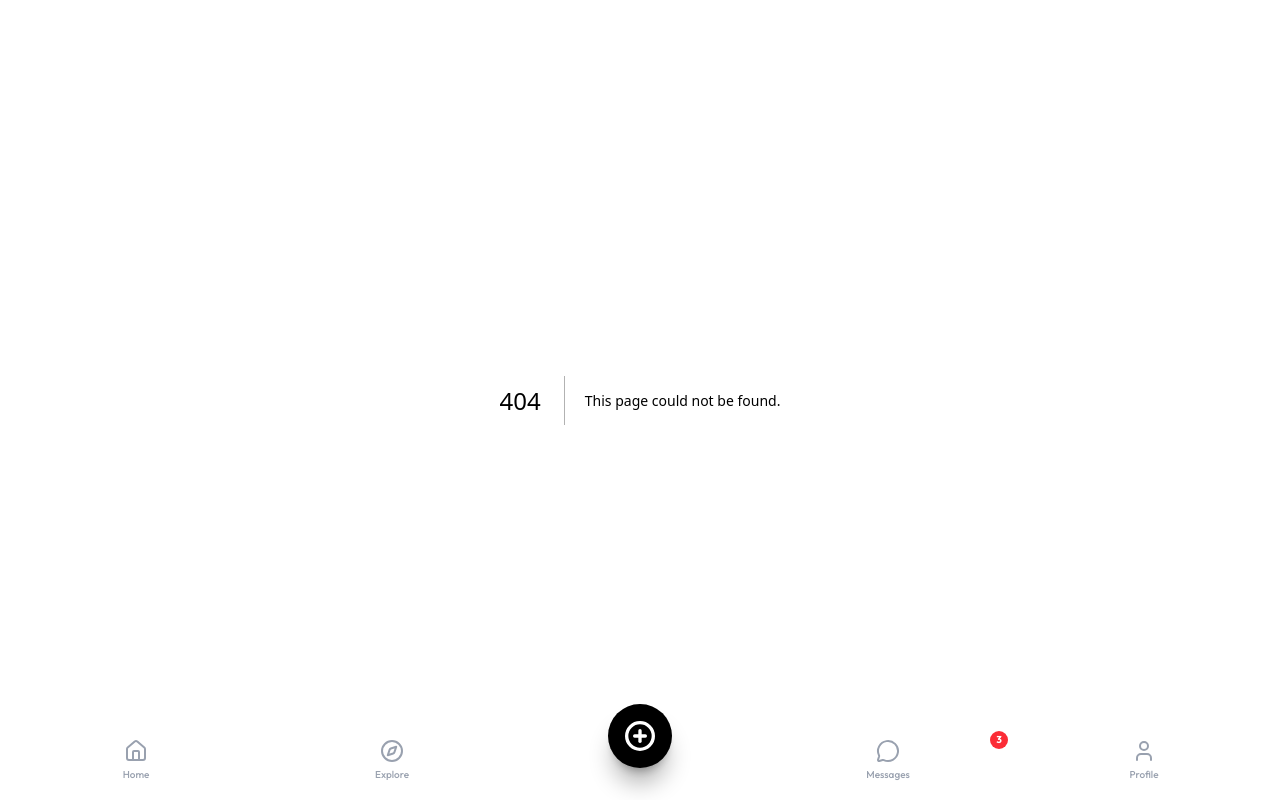
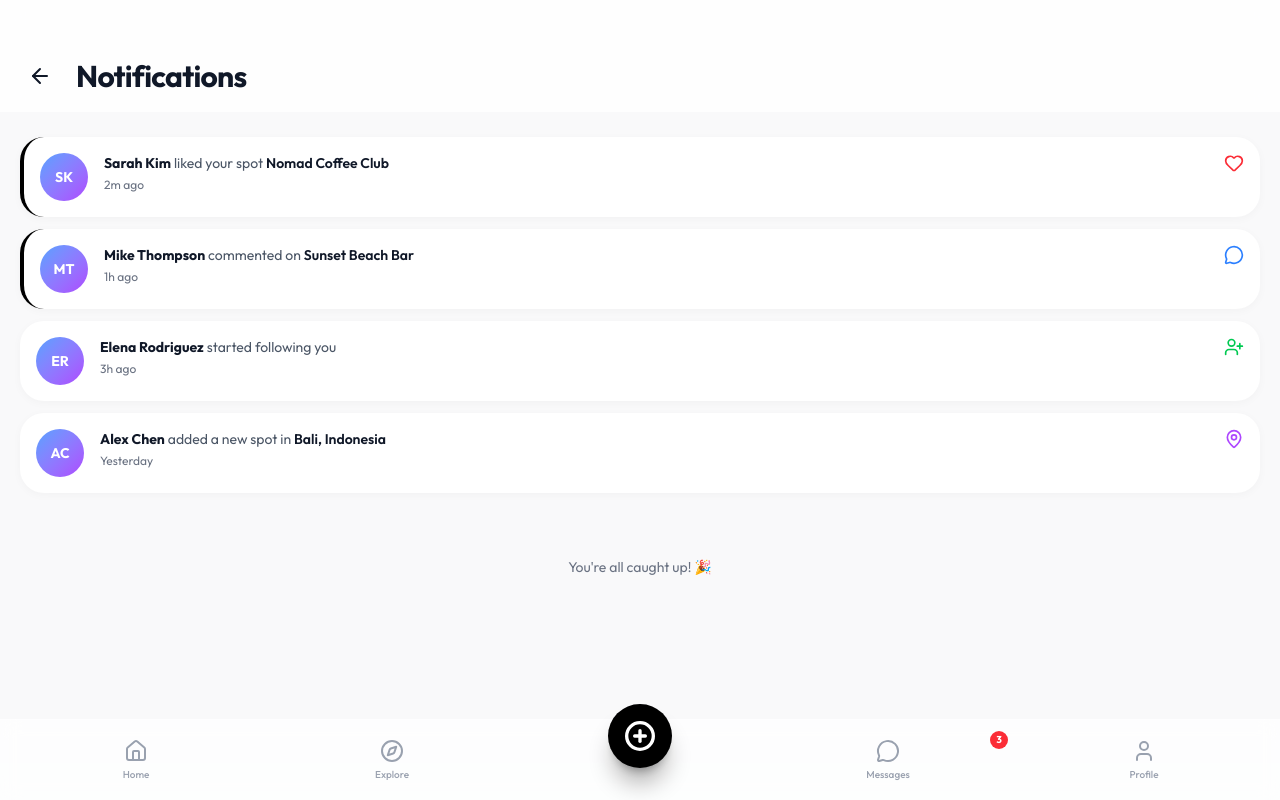
Before and after one commit to brkasarba-source/nomad-spots, a Next.js app: page /notifications in a window 1280 px wide. Before the commit this address had no page. Built offline with nearby package versions, Linux system fonts and the light colour scheme.

Commit message:
Add search, notifications, time-based greeting, and improve UX

```diff
--- a/app/explore/page.tsx
+++ b/app/explore/page.tsx
@@ -15,6 +15,11 @@ export default function Explore() {
         { name: "Barcelona, Spain", slug: "barcelona", spots: 201, image: "https://images.unsplash.com/photo-1583422409516-2895a77efded?q=80&w=800&auto=format&fit=crop" },
         { name: "Cape Town, South Africa", slug: "capetown", spots: 98, image: "https://images.unsplash.com/photo-1580060839134-75a5edca2e99?q=80&w=800&auto=format&fit=crop" },
     ];
+
+    const filteredCities = cities.filter(city => {
+        if (!searchQuery.trim()) return true;
+        return city.name.toLowerCase().includes(searchQuery.toLowerCase());
+    });
 
     return (
         <main className="min-h-screen bg-gray-50/50 pb-28">
@@ -43,8 +48,9 @@ export default function Explore() {
             </header>
 
             <div className="px-5 pt-6">
+                {filteredCities.length > 0 ? (
                     <div className="grid grid-cols-2 gap-4">
-                    {cities.map((city, index) => (
+                        {filteredCities.map((city, index) => (
                             <Link
                                 key={index}
                                 href={`/city/${city.slug}`}
@@ -69,6 +75,11 @@ export default function Explore() {
                             </Link>
                         ))}
                     </div>
+                ) : (
+                    <div className="text-center py-12">
+                        <p className="text-gray-500">No cities found</p>
+                    </div>
+                )}
             </div>
 
             <div className="px-5 mt-8 mb-6">
--- /dev/null
+++ b/app/notifications/page.tsx
@@ -0,0 +1,112 @@
+"use client";
+
+import { ArrowLeft, Heart, MessageCircle, UserPlus, MapPin } from "lucide-react";
+import { useRouter } from "next/navigation";
+
+export default function Notifications() {
+    const router = useRouter();
+
+    const notifications = [
+        {
+            id: 1,
+            type: "like",
+            user: "Sarah Kim",
+            avatar: "SK",
+            action: "liked your spot",
+            spot: "Nomad Coffee Club",
+            time: "2m ago",
+            read: false,
+        },
+        {
+            id: 2,
+            type: "comment",
+            user: "Mike Thompson",
+            avatar: "MT",
+            action: "commented on",
+            spot: "Sunset Beach Bar",
+            time: "1h ago",
+            read: false,
+        },
+        {
+            id: 3,
+            type: "follow",
+            user: "Elena Rodriguez",
+            avatar: "ER",
+            action: "started following you",
+            time: "3h ago",
+            read: true,
+        },
+        {
+            id: 4,
+            type: "spot",
+            user: "Alex Chen",
+            avatar: "AC",
+            action: "added a new spot in",
+            spot: "Bali, Indonesia",
+            time: "Yesterday",
+            read: true,
+        },
+    ];
+
+    const getIcon = (type: string) => {
+        switch (type) {
+            case "like":
+                return <Heart size={20} className="text-red-500" />;
+            case "comment":
+                return <MessageCircle size={20} className="text-blue-500" />;
+            case "follow":
+                return <UserPlus size={20} className="text-green-500" />;
+            case "spot":
+                return <MapPin size={20} className="text-purple-500" />;
+            default:
+                return null;
+        }
+    };
+
+    return (
+        <main className="min-h-screen bg-gray-50/50 pb-28">
+            <header className="sticky top-0 z-40 bg-white/80 backdrop-blur-md border-b border-gray-100/50">
+                <div className="px-5 pt-14 pb-4 flex items-center gap-4">
+                    <button onClick={() => router.back()} className="p-2 hover:bg-gray-100 rounded-full transition-colors">
+                        <ArrowLeft size={24} className="text-gray-900" />
+                    </button>
+                    <h1 className="text-3xl font-bold text-gray-900 tracking-tight">Notifications</h1>
+                </div>
+            </header>
+
+            <div className="px-5 pt-6 space-y-3">
+                {notifications.map((notif) => (
+                    <div
+                        key={notif.id}
+                        className={`bg-white rounded-3xl p-4 shadow-[0_2px_10px_rgb(0,0,0,0.03)] hover:shadow-[0_4px_20px_rgb(0,0,0,0.06)] transition-all cursor-pointer ${!notif.read ? "border-l-4 border-black" : ""
+                            }`}
+                    >
+                        <div className="flex items-start gap-4">
+                            <div className="w-12 h-12 rounded-full bg-gradient-to-br from-blue-400 to-purple-500 flex items-center justify-center flex-shrink-0">
+                                <span className="text-sm font-bold text-white">{notif.avatar}</span>
+                            </div>
+
+                            <div className="flex-1 min-w-0">
+                                <div className="flex items-start justify-between gap-2 mb-1">
+                                    <p className="text-sm text-gray-900">
+                                        <span className="font-bold">{notif.user}</span>{" "}
+                                        <span className="text-gray-600">{notif.action}</span>{" "}
+                                        {notif.spot && <span className="font-semibold">{notif.spot}</span>}
+                                    </p>
+                                    <div className="flex-shrink-0">{getIcon(notif.type)}</div>
+                                </div>
+                                <p className="text-xs text-gray-500">{notif.time}</p>
+                            </div>
+                        </div>
+                    </div>
+                ))}
+            </div>
+
+            <div className="px-5 mt-8 mb-6">
+                <div className="text-center py-8">
+                    <p className="text-sm text-gray-500">You're all caught up! 🎉</p>
+                </div>
+            </div>
+        </main>
+    );
+}
--- a/app/page.tsx
+++ b/app/page.tsx
@@ -4,11 +4,20 @@ import { useState, useEffect } from "react";
 import SpotCard from "@/components/feed/SpotCard";
 import SpotCardSkeleton from "@/components/feed/SpotCardSkeleton";
 import { Search, Bell } from "lucide-react";
+import Link from "next/link";
 
 export default function Home() {
   const [loading, setLoading] = useState(true);
   const [spots, setSpots] = useState<any[]>([]);
   const [selectedCategory, setSelectedCategory] = useState("All");
+  const [searchQuery, setSearchQuery] = useState("");
+
+  const getGreeting = () => {
+    const hour = new Date().getHours();
+    if (hour < 12) return "Good Morning";
+    if (hour < 18) return "Good Afternoon";
+    return "Good Evening";
+  };
 
   useEffect(() => {
     // Simulate API call
@@ -64,18 +73,28 @@ export default function Home() {
     }, 1500);
   }, []);
 
-  const filteredSpots = selectedCategory === "All"
-    ? spots
-    : spots.filter(spot => {
+  const filteredSpots = spots
+    .filter(spot => {
+      // Category filter
+      if (selectedCategory === "All") return true;
       const category = spot.category.toLowerCase();
       const selected = selectedCategory.toLowerCase();
-      // Match "Cafes" with "Cafe & Work", "Coworking" with "Coworking", etc.
       if (selected === "cafes") return category.includes("cafe");
       if (selected === "coworking") return category.includes("cowork");
       if (selected === "food") return category.includes("food") || category.includes("restaurant");
       if (selected === "events") return category.includes("event");
       if (selected === "gyms") return category.includes("gym");
       return category.includes(selected);
+    })
+    .filter(spot => {
+      // Search filter
+      if (!searchQuery.trim()) return true;
+      const query = searchQuery.toLowerCase();
+      return (
+        spot.title.toLowerCase().includes(query) ||
+        spot.location.toLowerCase().includes(query) ||
+        spot.category.toLowerCase().includes(query)
+      );
     });
 
   return (
@@ -85,13 +104,13 @@ export default function Home() {
         <div className="px-5 pt-14 pb-4">
           <div className="flex justify-between items-center mb-6">
             <div>
-              <p className="text-sm text-gray-500 font-medium mb-1">Good Morning,</p>
+              <p className="text-sm text-gray-500 font-medium mb-1">{getGreeting()},</p>
               <h1 className="text-3xl font-bold text-gray-900 tracking-tight">Wander</h1>
             </div>
-            <button className="p-2 rounded-full bg-gray-50 hover:bg-gray-100 transition-colors relative">
+            <Link href="/notifications" className="p-2 rounded-full bg-gray-50 hover:bg-gray-100 transition-colors relative">
               <Bell size={20} className="text-gray-600" />
               <span className="absolute top-2 right-2 w-2 h-2 bg-red-500 rounded-full border border-white"></span>
-            </button>
+            </Link>
           </div>
 
           {/* Modern Search Bar */}
@@ -102,13 +121,16 @@ export default function Home() {
             <input
               type="text"
               placeholder="Find your next workspace..."
+              value={searchQuery}
+              onChange={(e) => setSearchQuery(e.target.value)}
               className="w-full bg-gray-100/80 border-none rounded-2xl py-4 pl-12 pr-4 text-sm font-medium focus:ring-2 focus:ring-black/5 focus:bg-white transition-all shadow-sm"
             />
           </div>
         </div>
+      </header>
 
-        {/* Categories */}
-        <div className="px-5 pb-4 flex gap-3 overflow-x-auto no-scrollbar">
+      {/* Categories - Not sticky */}
+      <div className="px-5 pt-4 pb-4 flex gap-3 overflow-x-auto no-scrollbar bg-gray-50/50">
         {["All", "Cafes", "Coworking", "Food", "Events", "Gyms"].map((cat) => (
           <button
             key={cat}
@@ -122,7 +144,6 @@ export default function Home() {
           </button>
         ))}
       </div>
-      </header>
 
       {/* Feed */}
       <div className="px-5 pt-6 space-y-6">
```
Lines whose indentation alone changed are shown as unchanged.
